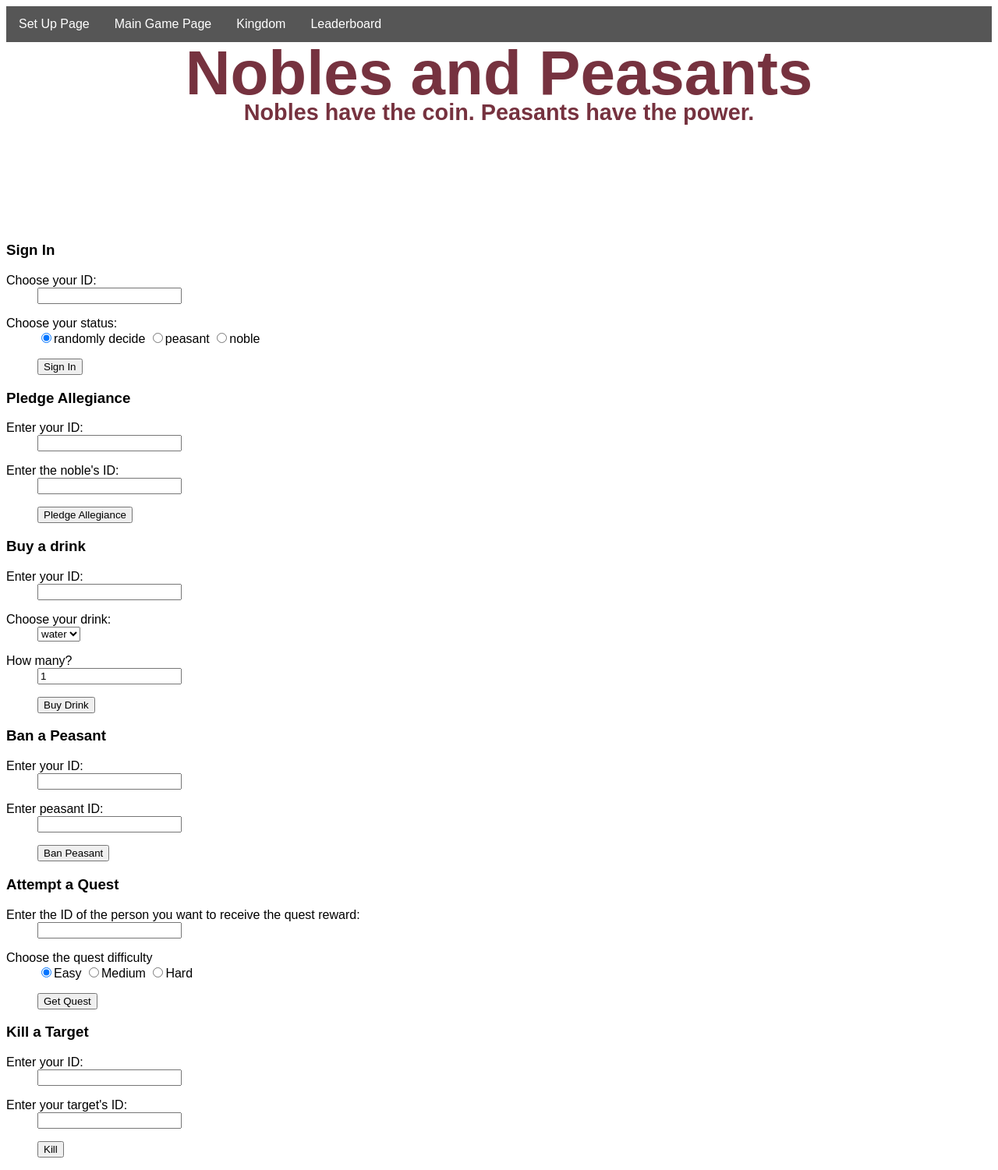
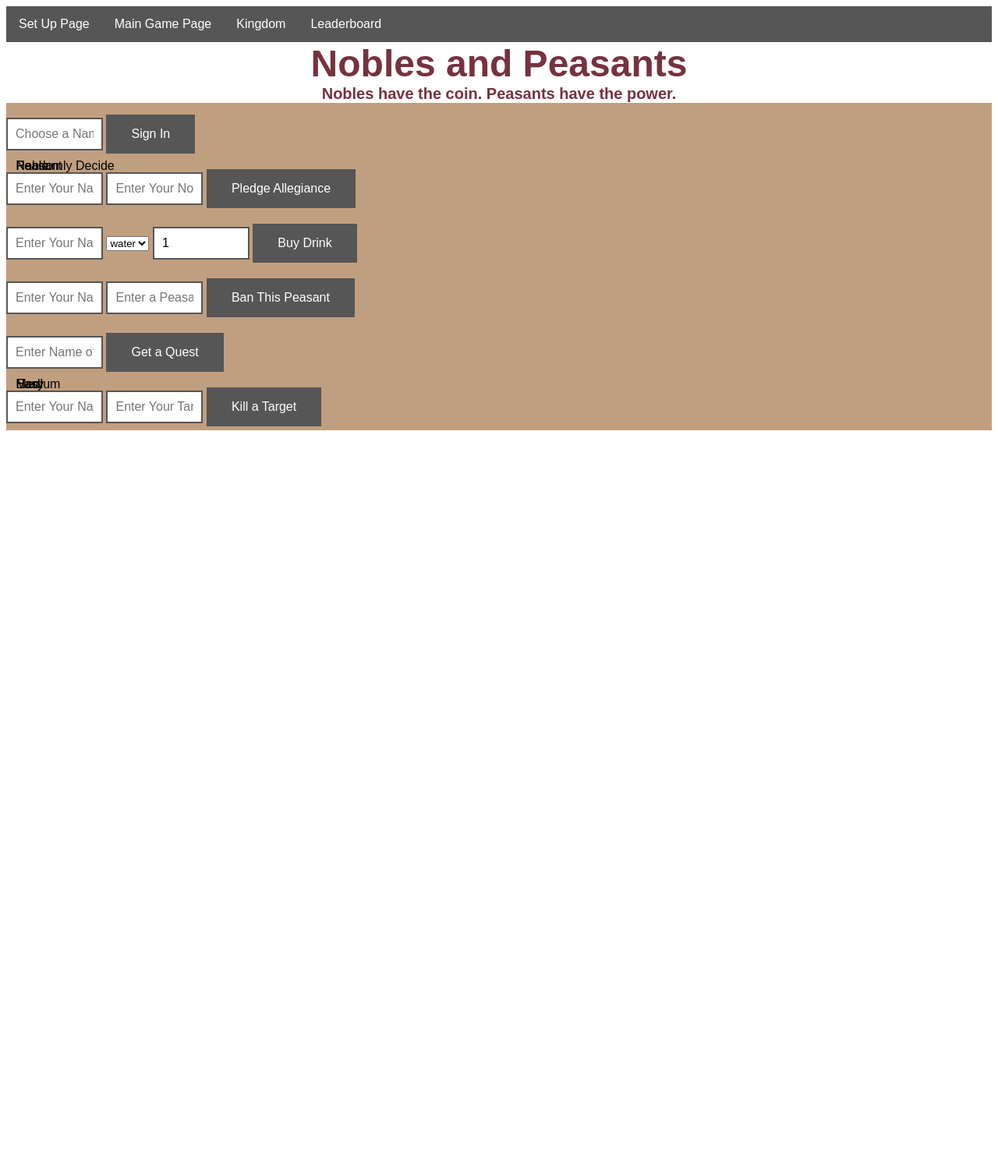
Before and after one commit to mfrasco/Nobles_and_Peasants, a Flask app: page /main in a window 1280 px wide. Shown: the whole page at 78% size. After the commit the page ends 552 px from the top, so only its background shows below. Run offline with Flask 2, Linux system fonts and the light colour scheme; data comes from the database, SQL or seed files in the repository; some libraries are stand-ins or nearby versions.

Commit message:
I hate css

```diff
--- a/Nobles_and_Peasants/static/style.css
+++ b/Nobles_and_Peasants/static/style.css
@@ -1,10 +1,7 @@
 body { font-family: sans-serif; background-color: white; }
 a { color: #C09F80; }
-p { color: #565656; }
-
-.titles { margin: 0 auto; color: #76323F; text-align: center; }
-.title {font-size: 2.5em; position: relative; top: -60px;}
-.subtitle {font-size: 1.2em; position: relative; top: -125px;}
+p { color: #565656; text-align: center; margin: 1px auto; }
+h3 { color: #76323F; text-align: center; margin: 1px auto; font-size: 1.25em; }
 
 ul.nav_bar {
     list-style-type: none;
@@ -18,7 +15,7 @@ li {
     float: left;
 }
 
-li a {
+li.nav_bar a {
     display: block;
     color: white;
     text-align: center;
@@ -26,9 +23,25 @@ li a {
     text-decoration: none;
 }
 
-/* Change the link color to #111 (black) on hover */
 li a:hover {
     background-color: #76323F;
+}
+
+.titles { margin: 0 auto; color: #76323F; text-align: center; }
+#title {font-size: 3.0em; }
+#subtitle {font-size: 1.25em; }
+
+#welcome_button {
+    width: 60%;
+    margin: 0 auto;
+}
+
+#faq_button {
+    float: left;
+}
+
+#start_button {
+    float: right;
 }
 
 .submit_button {
@@ -40,7 +53,7 @@ li a:hover {
     text-decoration: none;
     display: inline-block;
     font-size: 16px;
-    margin: 4px 2px;
+    margin: 15px auto 5px auto;
     -webkit-transition-duration: 0.4s; /* Safari */
     transition-duration: 0.4s;
     cursor: pointer;
@@ -51,82 +64,69 @@ li a:hover {
     color: white;
 }
 
-.container{
-    width: 60%;
+#setup_info {
+    clear: both;
+    padding-top: 20px;
     margin: 0 auto;
-    position: relative;
-    top: -140px;
 }
 
-#faq_button{
+.setup_block {
     float: left;
+    width: 33%;
 }
 
-#start_button{
-    float: right;
+.setup_table {
+    width: 90%;
+    table-layout: fixed;
+    border-collapse: collapse;
+    margin: 30px auto 10px auto;
 }
 
-.fixed {
-    table-layout: fixed; border-collapse: collapse;
-}
-
-.fixed th {
+.setup_table th {
     text-decoration: underline;
 }
 
-.fixed th,
-.fixed td {
+.setup_table th,
+.setup_table td {
     padding: 5px;
     text-align: left;
     min-width: 150px;
 }
 
-.fixed thead {
+.setup_table thead {
     background-color: #76323F;
     color: white;
 }
 
-.fixed thead tr {
+.setup_table thead tr {
     display: block;
     position: relative;
 }
 
-.fixed tbody {
+.setup_table tbody {
   display: block;
   overflow: auto;
   width: 100%;
-  height: 100px;
+  height: 150px;
   overflow-y: scroll;
     overflow-x: hidden;
 }
 
-.current_tables{
-    width: 95%;
-    margin: 0 auto;
-    position: absolute;
-    top: 280px;
-    text-align: center;
-}
-
-#drinks_table {
-    margin: auto auto auto 0;
-}
-
-#coin_table {
-    margin: auto;
-}
-
-#wages_table {
-    margin: auto 0 auto auto;
-}
-
-.setup_form { background: #C09F80; padding: 0.5em; border: 1pm solid #565656;}
+.setup_form { margin: 10px auto 10px auto;
+              width: 90%;
+              background: #C09F80;
+              padding: 0.5em;
+              height: 160px;
+              display: inline-block;
+              text-align: center; }
 
 .input_box {
+  width: 100px;
   padding: 10px;
   border: solid 2px #565656;
   transition: border 0.3s;
   font-size: 1em;
+  margin: 0;
 }
 
 .input_box:focus {
@@ -135,6 +135,44 @@ li a:hover {
     box-shadow: 0 0 10px #76323F;
 }
 
+.num_box {
+  width: 100px;
+  padding: 10px;
+  border: solid 2px #565656;
+  transition: border 0.3s;
+  font-size: 1em;
+  margin: 2px auto 2px auto;
+}
+
+.num_box:focus {
+    outline: none !important;
+    border:1px solid #76323F;
+    box-shadow: 0 0 10px #76323F;
+}
+
+.main_form {
+    background-color: #C09F80;
+}
+
+.radio_wrapper {
+    position: absolute;
+}
+
+.radio_wrapper input {
+    visibility: hidden;
+    width: 0;
+}
+
+.radio_wrapper label:hover {
+    font-weight: bold;
+    color: #76323F;
+}
+
+.radio_wrapper label:checked + label {
+    font-weight: bold;
+    color: #76323F;
+}
+
 .kingdom { list-style: none; margin: 0; padding: 0; }
 .kingdom li { margin: 0.8em 1.2em; }
 .kingdom li h2 { margin-left: -1em; }
--- a/Nobles_and_Peasants/templates/layout.html
+++ b/Nobles_and_Peasants/templates/layout.html
@@ -8,15 +8,13 @@
     <body>
         <div class="page">
             <ul class="nav_bar">
-                <li><a href="{{ url_for('welcome') }}">Set Up Page</a></li>
-                <li><a href="{{ url_for('show_main') }}">Main Game Page</a></li>
-                <li><a href="{{ url_for('show_kingdom') }}">Kingdom</a></li>
-                <li><a href="{{ url_for('show_leaderboard') }}">Leaderboard</a></li>
+                <li class="nav_bar"><a href="{{ url_for('welcome') }}">Set Up Page</a></li>
+                <li class="nav_bar"><a href="{{ url_for('show_main') }}">Main Game Page</a></li>
+                <li class="nav_bar"><a href="{{ url_for('show_kingdom') }}">Kingdom</a></li>
+                <li class="nav_bar"><a href="{{ url_for('show_leaderboard') }}">Leaderboard</a></li>
             </ul>
-            <div class="titles">
-                <div class="title"><h1>Nobles and Peasants</h1></div>
-                <div class="subtitle"><h2>Nobles have the coin. Peasants have the power.</h2></div>
-            </div>
+            <h1 class="titles" id="title">Nobles and Peasants</h1>
+            <h2 class="titles" id="subtitle">Nobles have the coin. Peasants have the power.</h2>
             {% for message in get_flashed_messages() %}
                 <div class="flash">{{ message }}</div>
             {% endfor %}
--- a/Nobles_and_Peasants/templates/main.html
+++ b/Nobles_and_Peasants/templates/main.html
@@ -1,102 +1,77 @@
 {% extends "layout.html" %}
 {% block body %}
-	<div class="sign">
-		<h3>Sign In</h3>
+	<div class="main_form" id="sign_in_form">
 		<form action="{{ url_for('sign_in') }}" method="post">
-			<dl>
-				<dt>Choose your ID:</dt>
-				<dd><input type="text" name="user_id"></dd>
-				<p></p>
-				<dt>Choose your status:</dt>
-				<dd>
-					<input type="radio" name="user_status" value="randomly decide" checked>randomly decide
-					<input type="radio" name="user_status" value="peasant">peasant
-					<input type="radio" name="user_status" value="noble">noble
-				</dd>
-				<p></p>
-				<dd><input type="submit" value="Sign In"></dd>
-			</dl>
+			<input class="input_box" type="text" name="user_id" placeholder="Choose a Name"></input>
+			<div class="radio_wrapper" id="wrap_random_status">
+				<input type="radio" name="user_status" value="randomly decide" id="random_status" checked required></input>
+				<label for="random_status">Randomly Decide</label>
+			</div>
+			<div class="radio_wrapper" id="wrap_peasant_status">
+				<input type="radio" name="user_status" value="peasant" id="peasant_status" required></input>
+				<label for="peasant_status">Peasant</label>
+			</div>
+			<div class="radio_wrapper" id="wrap_noble_status">
+				<input type="radio" name="user_status" value="noble" id="noble_status" required></input>
+				<label for="noble_status">Noble</label>
+			</div>
+			<input class="submit_button" type="submit" value="Sign In"></input>
 		</form>
 	</div>
-	<div class="pledge">
-		<h3>Pledge Allegiance</h3>
+
+	<div class="main_form" id="pledge_form">
 		<form action="{{ url_for('pledge_allegiance') }}" method="post">
-			<dl>
-				<dt>Enter your ID:</dt>
-				<dd><input type="text" name="user_id"></dd>
-				<p></p>
-				<dt>Enter the noble's ID:</dt>
-				<dd><input type="text" name="noble_id"></dd>
-				<p></p>
-				<dd><input type="submit" value="Pledge Allegiance"></dd>
-			</dl>
+			<input class="input_box" type="text" name="user_id" placeholder="Enter Your Name"></input>
+			<input class="input_box" type="text" name="noble_id" placeholder="Enter Your Noble's Name"></input>
+			<input class="submit_button" type="submit" value="Pledge Allegiance"></input>
 		</form>
 	</div>
-	<div class="buy">
-		<h3>Buy a drink</h3>
+
+	<div class="main_form" id="buy_drink_form">
 		<form action="{{ url_for('buy_drink') }}" method="post">
-			<dl>
-				<dt>Enter your ID:</dt>
-				<dd><input type="text" name="user_id"></dd>
-				<p></p>
-				<dt>Choose your drink:</dt>
-				<dd><select name="drink">
-					{% for d in drinks %}
-						<option value="{{ d }}">{{ d }}</option>
-					{% endfor %}
-				</select></dd>
-				<p></p>
-				<dt>How many?</dt>
-				<dd><input type="number" name="quantity" value="1"></input></dd>
-				<p></p>
-				<dd><input type="submit" value="Buy Drink"></dd>
-			</dl>
+			<input class="input_box" type="text" name="user_id" placeholder="Enter Your Name"></input>
+			<select name="drink">
+				{% for d in drinks %}
+					<option value="{{ d }}">{{ d }}</option>
+				{% endfor %}
+			</select>
+			<input class="input_box" type="number" name="quantity" placeholder="How Many Drinks" value="1"></input>
+			<input class="submit_button" type="submit" value="Buy Drink"></input>
 		</form>
 	</div>
-	<div class="ban">
-		<h3>Ban a Peasant</h3>
+
+	<div class="main_form" id="ban_form">
 		<form action="{{ url_for('ban_peasant') }}" method="post">
-			<dl>
-				<dt>Enter your ID:</dt>
-				<dd><input type="text" name="noble_id"></dd>
-				<p></p>
-				<dt>Enter peasant ID:</dt>
-				<dd><input type="text" name="peasant_id"></dd>
-				<p></p>
-				<dd><input type="submit" value="Ban Peasant"></dd>
-			</dl>
+			<input class="input_box" type="text" name="noble_id" placeholder="Enter Your Name"></input>
+			<input class="input_box" type="text" name="peasant_id" placeholder="Enter a Peasant's Name"></input>
+			<input class="submit_button" type="submit" value="Ban This Peasant"></input>
 		</form>
 	</div>
-	<div class="quest">
-		<h3>Attempt a Quest</h3>
+
+	<div class="main_form" id="quest_form">
 		<form action="{{ url_for('get_quest') }}" method="post">
-			<dl>
-				<dt>Enter the ID of the person you want to receive the quest reward:</dt>
-				<dd><input type="text" name="user_id"></dd>
-				<p></p>
-				<dt>Choose the quest difficulty</dt>
-				<dd>
-					<input type="radio" name="level" value="easy" checked required>Easy
-					<input type="radio" name="level" value="medium" required>Medium
-					<input type="radio" name="level" value="hard" required>Hard
-				</dd>
-				<p></p>
-				<dd><input type="submit" value="Get Quest"></dd>
-			</dl>
+			<input class="input_box" type="text" name="user_id" placeholder="Enter Name of Person to Receive Reward"></input>
+			<div class="radio_wrapper" id="wrap_easy_wage">
+				<input type="radio" name="level" value="easy" id="easy_level" checked required></input>
+				<label for="easy_level">Easy</label>
+			</div>
+			<div class="radio_wrapper" id="wrap_medium_wage">
+				<input type="radio" name="level" value="medium" id="medium_level" required></input>
+				<label for="medium_level">Medium</label>
+			</div>
+			<div class="radio_wrapper" id="wrap_hard_wage">
+				<input type="radio" name="level" value="hard" id="hard_level" required></input>
+				<label for="hard_level">Hard</label>
+			</div>
+			<input class="submit_button" type="submit" value="Get a Quest"></input>
 		</form>
 	</div>
-	<div class="kill">
-		<h3>Kill a Target</h3>
+
+	<div class="main_form" id="kill_form">
 		<form action="{{ url_for('kill') }}" method="post">
-			<dl>
-				<dt>Enter your ID:</dt>
-				<dd><input type="text" name="user_id"></dd>
-				<p></p>
-				<dt>Enter your target's ID:</dt>
-				<dd><input type="text" name="target_id"></dd>
-				<p></p>
-				<dd><input type="submit" value="Kill"></dd>
-			</dl>
+			<input class="input_box" type="text" name="user_id" placeholder="Enter Your Name"></input>
+			<input class="input_box" type="text" name="target_id" placeholder="Enter Your Target's Name"></input>
+			<input class="submit_button" type="submit" value="Kill a Target"></input>
 		</form>
 	</div>
 {% endblock %}
```
Also changed, not shown: Nobles_and_Peasants/templates/welcome.html (+35 -47 lines).
